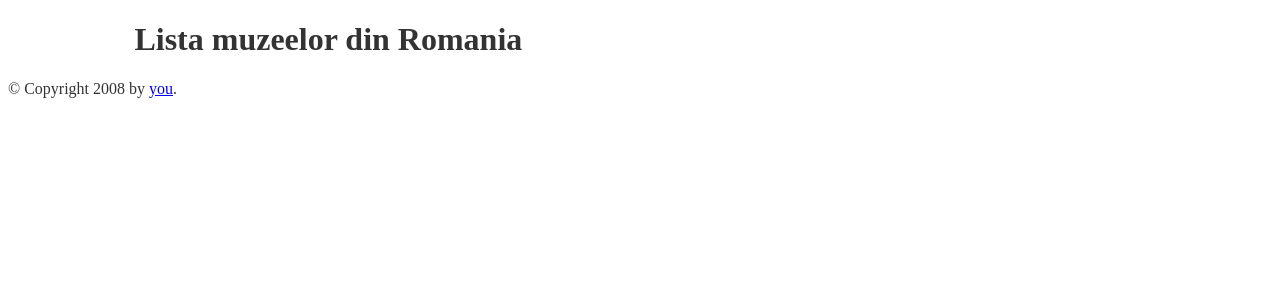
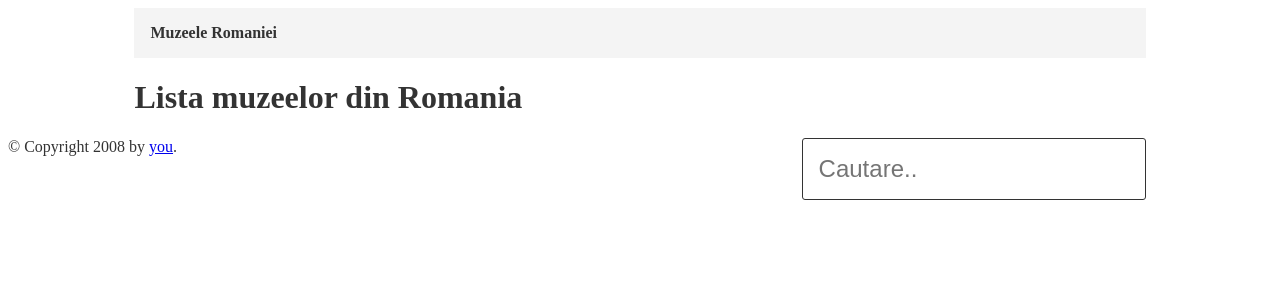
Before and after one commit to florinpapa/muzee_romania, a Flask app: template templates/lista_muzee.html in a window 1280 px wide. Shown: the top 300 px of the page. Run offline with Flask 2, Linux system fonts and the light colour scheme; the template is opened without the code that fills it, so the values that code supplies are empty.

Commit message:
Update view museum list

```diff
--- a/static/css/style.css
+++ b/static/css/style.css
@@ -1,3 +1,9 @@
+* {
+  -webkit-box-sizing: border-box;
+  -moz-box-sizing: border-box;
+  box-sizing: border-box;
+}
+
 body {
   color: #333;
   font-size: 16px;
@@ -16,3 +22,29 @@ body {
   .list-item--title {
     font-size: 1.5rem;
   }
+
+    .list-item--title a {
+      text-decoration: none;
+      color: #333;
+    }
+
+.top-menu {
+  background: #f4f4f4;
+  padding: 1rem;
+}
+
+  .brand {
+    font-weight: bold;
+  }
+
+.input-search--large,
+.input-search {
+  border: 1px solid #333;
+  padding: 1rem;
+  font-size: 1.5rem;
+  border-radius: 3px;
+}
+
+.pull-right {
+  float: right;
+}
--- a/templates/base.html
+++ b/templates/base.html
@@ -7,6 +7,9 @@
     {% endblock %}
 </head>
 <body>
+    <div id="menu" class="top-menu container">
+      <div class="brand">Muzeele Romaniei</div>
+    </div>
     <div id="content" class="container">{% block content %}{% endblock %}</div>
     <div id="footer">
         {% block footer %}
--- a/templates/lista_muzee.html
+++ b/templates/lista_muzee.html
@@ -1,9 +1,16 @@
 {% extends "base.html" %}
 {% block content %}
   <h1>Lista muzeelor din Romania</h1>
+  <p>
+  <form action="" class="pull-right">
+    <input type="text" class="input-search--large" placeholder="Cautare.." required>
+  </form>
+  </p>
   {% for muzeu in muzee %}
     <li class="list-item">
-    <p class="list-item--title">{{ muzeu.nume }} din {{ muzeu.judet }}</p>
+      <p class="list-item--title">
+        <a href="muzee/{{ muzeu.cod }}">{{ muzeu.nume }} din {{ muzeu.judet }}</a>
+      </p>
     </li>
   {% endfor %}
 {% endblock %}
```
